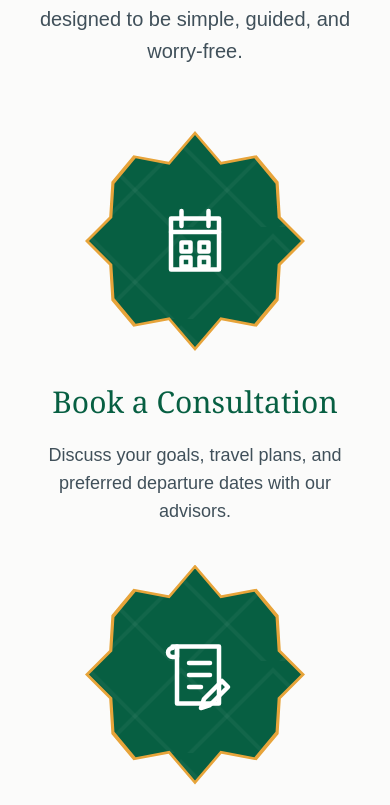
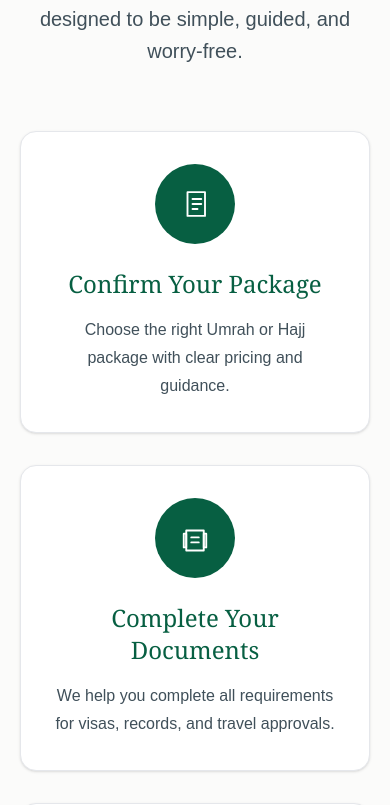
Before and after one commit to HamzaSlysol/my-fullstack-app, a Next.js app: page / in a window 390 px wide. Shown: the part 8667-9472 px from the top of the page. Built offline with nearby package versions, Linux system fonts and the light colour scheme.

Commit message:
fix: ui changes

```diff
--- /dev/null
+++ b/app/documents/page.tsx
@@ -0,0 +1,51 @@
+import type { Metadata } from "next";
+import Image from "next/image";
+
+import Documents from "@/components/landing/Documents";
+import { LandingHeader } from "@/components/landing/LandingHeader";
+
+export const metadata: Metadata = {
+  title: "Documents | Qibla",
+  description:
+    "Review the documents required for Umrah and Hajj travel with Qibla.",
+};
+
+export default function DocumentsPage() {
+  return (
+    <main className="min-h-screen bg-[#fbfbfa] text-[#17211f]">
+      <section className="relative isolate overflow-hidden border-b border-[#dfcfb5] bg-white pt-20">
+        <Image
+          src="/qibla-hero.png"
+          alt=""
+          fill
+          preload
+          sizes="100vw"
+          className="object-cover object-center opacity-20"
+        />
+        <div className="absolute inset-0 bg-white/72" />
+        <div className="absolute inset-x-0 bottom-0 h-28 bg-gradient-to-t from-[#fbfbfa] to-transparent" />
+
+        <LandingHeader />
+
+        <div className="relative z-10 mx-auto flex min-h-[280px] max-w-5xl flex-col items-center justify-center px-5 py-12 text-center sm:px-8 sm:py-16">
+          <p className="text-sm font-bold uppercase tracking-[0.18em] text-[#075f42]">
+            Documents
+          </p>
+          <h1 className="mt-3 font-serif text-5xl leading-tight text-[#202020] sm:text-6xl">
+            Documents Required for Umrah and Hajj
+          </h1>
+          <p className="mt-5 max-w-2xl text-base leading-7 text-[#40505a] sm:text-lg">
+            Keep your paperwork ready before booking so visa processing and
+            travel approval can move smoothly.
+          </p>
+        </div>
+      </section>
+
+      <section className="px-5 py-16 sm:px-8 sm:py-20 lg:px-12">
+        <div className="mx-auto max-w-5xl">
+          <Documents showHeading={false} />
+        </div>
+      </section>
+    </main>
+  );
+}
--- /dev/null
+++ b/components/landing/Documents.tsx
@@ -0,0 +1,50 @@
+type DocumentsProps = {
+  showHeading?: boolean;
+};
+
+const Documents = ({ showHeading = true }: DocumentsProps) => {
+  return (
+    <div className="mt-12 rounded-3xl border border-gray-200 bg-white p-8 shadow-sm">
+      {showHeading ? (
+        <h3 className="font-serif text-3xl text-[#075f42]">
+          Documents Required for Umrah and Hajj
+        </h3>
+      ) : null}
+
+      <div className={`${showHeading ? "mt-8" : ""} grid gap-8 md:grid-cols-2`}>
+        <div>
+          <h4 className="text-xl font-bold text-[#202020]">Umrah Documents</h4>
+
+          <ul className="mt-4 list-disc space-y-3 pl-5 text-left text-[#40505a]">
+            <li>Valid passport with at least 6 months validity</li>
+            <li>Passport-sized photographs with white background</li>
+            <li>Umrah visa or eVisa approval</li>
+            <li>CNIC / National ID copy</li>
+            <li>Confirmed return flight tickets</li>
+            <li>Hotel booking confirmation</li>
+            <li>Vaccination certificates if required</li>
+            <li>Marriage or birth certificate if traveling with family</li>
+          </ul>
+        </div>
+
+        <div>
+          <h4 className="text-xl font-bold text-[#202020]">Hajj Documents</h4>
+
+          <ul className="mt-4 list-disc space-y-3 pl-5 text-left text-[#40505a]">
+            <li>Valid passport with at least 6 months validity</li>
+            <li>Hajj visa approval</li>
+            <li>Recent passport-sized photographs</li>
+            <li>CNIC / National ID copy</li>
+            <li>Completed Hajj application form</li>
+            <li>Vaccination certificates</li>
+            <li>Confirmed travel itinerary</li>
+            <li>Accommodation and package confirmation</li>
+            <li>Proof of payment</li>
+          </ul>
+        </div>
+      </div>
+    </div>
+  );
+};
+
+export default Documents;
--- a/components/landing/LandingHeader.tsx
+++ b/components/landing/LandingHeader.tsx
@@ -5,6 +5,7 @@ const navItems = [
   { label: "About Us", href: "/about" },
   { label: "Packages", href: "/packages" },
   { label: "Services", href: "/services" },
+  { label: "Documents", href: "/documents" },
 ];
 
 export function LandingHeader() {
--- a/components/landing/PackagesSection.tsx
+++ b/components/landing/PackagesSection.tsx
@@ -7,6 +7,7 @@ type DetailCard = {
   description: string;
   icon: DetailIcon;
   items: string[];
+  detailsHref?: string;
 };
 
 const detailCards: DetailCard[] = [
@@ -36,6 +37,7 @@ const detailCards: DetailCard[] = [
     title: "Visa & Documentation",
     description: "Fast and complete support for visa and document processing.",
     icon: "passport",
+    detailsHref: "/documents",
     items: [
       "2-5 days",
       "Fast visa processing",
@@ -199,7 +201,7 @@ function DetailCard({ card }: { card: DetailCard }) {
         </ul>
 
         <Link
-          href="/packages"
+          href={card.detailsHref ?? "/packages"}
           className="mt-auto inline-flex min-h-16 items-center justify-center rounded-full bg-[#075f42] px-8 text-xl font-bold text-white transition hover:bg-[#064b36] focus:outline-none focus:ring-4 focus:ring-[#075f42]/25"
         >
           See Details
--- a/components/landing/ProcessSection.tsx
+++ b/components/landing/ProcessSection.tsx
@@ -1,48 +1,39 @@
-type ProcessIcon = "calendar" | "document" | "folder" | "plane";
+"use client";
+
+import Link from "next/link";
+
+type ProcessIconType = "document" | "folder" | "plane";
 
 type ProcessStep = {
+  id: "package" | "documents" | "journey";
   title: string;
   description: string;
-  icon: ProcessIcon;
+  icon: ProcessIconType;
 };
 
 const steps: ProcessStep[] = [
   {
-    title: "Book a Consultation",
-    description:
-      "Discuss your goals, travel plans, and preferred departure dates with our advisors.",
-    icon: "calendar",
-  },
-  {
+    id: "package",
     title: "Confirm Your Package",
     description:
       "Choose the right Umrah or Hajj package with clear pricing and guidance.",
     icon: "document",
   },
   {
+    id: "documents",
     title: "Complete Your Documents",
     description:
       "We help you complete all requirements for visas, records, and travel approvals.",
     icon: "folder",
   },
   {
+    id: "journey",
     title: "Begin Your Journey",
     description:
       "Travel with your group and enjoy full support, guidance, and comfortable arrangements from start to finish.",
     icon: "plane",
   },
 ];
-
-const rosetteClipPath =
-  "polygon(50% 0, 62% 14%, 78% 11%, 88% 23%, 89% 39%, 100% 50%, 89% 61%, 88% 77%, 78% 89%, 62% 86%, 50% 100%, 38% 86%, 22% 89%, 12% 77%, 11% 61%, 0 50%, 11% 39%, 12% 23%, 22% 11%, 38% 14%)";
-
-const patternStyle = {
-  backgroundColor: "#075f42",
-  backgroundImage:
-    "linear-gradient(45deg, transparent 43%, rgba(255, 255, 255, 0.045) 44%, rgba(255, 255, 255, 0.045) 46%, transparent 47%), linear-gradient(-45deg, transparent 43%, rgba(255, 255, 255, 0.045) 44%, rgba(255, 255, 255, 0.045) 46%, transparent 47%)",
-  backgroundPosition: "0 0, 0 0",
-  backgroundSize: "92px 92px",
-};
 
 export function ProcessSection() {
   return (
@@ -55,18 +46,20 @@ export function ProcessSection() {
           <p className="text-base font-bold uppercase tracking-[0.08em] text-[#075f42]">
             Our Process
           </p>
+
           <h2 className="mt-6 font-serif text-5xl leading-tight text-[#202020] sm:text-6xl">
             A Simple Process for a Smooth Pilgrimage
           </h2>
+
           <p className="mx-auto mt-8 max-w-3xl text-xl leading-8 text-[#40505a]">
             We take care of the details so you can focus on your worship, every
             step is designed to be simple, guided, and worry-free.
           </p>
         </div>
 
-        <div className="mt-16 grid gap-10 sm:grid-cols-2 lg:grid-cols-4">
+        <div className="mt-16 grid gap-8 md:grid-cols-3">
           {steps.map((step) => (
-            <ProcessStep key={step.title} step={step} />
+            <ProcessStepCard key={step.id} step={step} />
           ))}
         </div>
       </div>
@@ -74,37 +67,44 @@ export function ProcessSection() {
   );
 }
 
-function ProcessStep({ step }: { step: ProcessStep }) {
-  return (
-    <article className="text-center">
-      <div
-        className="mx-auto grid size-[220px] place-items-center bg-[#e7a43a] p-1"
-        style={{ clipPath: rosetteClipPath }}
-        aria-hidden="true"
-      >
-        <div
-          className="grid size-full place-items-center text-white"
-          style={{ ...patternStyle, clipPath: rosetteClipPath }}
-        >
-          <ProcessIcon type={step.icon} />
-        </div>
+function ProcessStepCard({ step }: { step: ProcessStep }) {
+  const cardContent = (
+    <>
+      <div className="mx-auto flex h-20 w-20 items-center justify-center rounded-full bg-[#075f42] text-white">
+        <ProcessIcon type={step.icon} />
       </div>
 
-      <h3 className="mx-auto mt-8 max-w-xs font-serif text-3xl leading-tight text-[#075f42]">
-        {step.title}
-      </h3>
-      <p className="mx-auto mt-5 max-w-xs text-lg leading-7 text-[#40505a]">
+      <h3 className="mt-6 font-serif text-2xl text-[#075f42]">{step.title}</h3>
+
+      <p className="mt-4 text-base leading-7 text-[#40505a]">
         {step.description}
       </p>
+    </>
+  );
+
+  const className =
+    "block w-full rounded-2xl border border-gray-200 bg-white p-8 text-center shadow-sm transition-all hover:-translate-y-1 hover:border-[#075f42] hover:shadow-md focus:outline-none focus:ring-4 focus:ring-[#075f42]/20";
+
+  if (step.id === "documents") {
+    return (
+      <Link href="/documents" className={className}>
+        {cardContent}
+      </Link>
+    );
+  }
+
+  return (
+    <article className={className} aria-label={step.title}>
+      {cardContent}
     </article>
   );
 }
 
-function ProcessIcon({ type }: { type: ProcessIcon }) {
+function ProcessIcon({ type }: { type: ProcessIconType }) {
   return (
     <svg
       viewBox="0 0 64 64"
-      className="size-24"
+      className="h-10 w-10"
       fill="none"
       stroke="currentColor"
       strokeLinecap="round"
@@ -112,27 +112,12 @@ function ProcessIcon({ type }: { type: ProcessIcon }) {
       strokeWidth="3"
       aria-hidden="true"
     >
-      {type === "calendar" && (
-        <>
-          <path d="M16 17h32v34H16z" />
-          <path d="M16 26h32" />
-          <path d="M23 12v10" />
-          <path d="M41 12v10" />
-          <path d="M23 33h6v6h-6z" />
-          <path d="M35 33h6v6h-6z" />
-          <path d="M23 43h6v6h-6z" />
-          <path d="M35 43h6v6h-6z" />
-        </>
-      )}
-
       {type === "document" && (
         <>
           <path d="M20 13h28v38H20z" />
-          <path d="M17 13h3v7h-3a3 3 0 0 1 0-6" />
           <path d="M28 24h14" />
           <path d="M28 32h14" />
           <path d="M28 40h8" />
-          <path d="m38 48 12-12 4 4-12 12-6 2 2-6Z" />
         </>
       )}
 
--- a/components/packages/HotelCard.tsx
+++ b/components/packages/HotelCard.tsx
@@ -59,7 +59,6 @@ export function HotelCard({ hotel }: { hotel: Hotel }) {
   if (!hotel.link) {
     return cardContent;
   }
-  console.log("Hotel link:", hotel.link);
   return (
     <Link href={hotel.link} target="_blank" className="block">
       {cardContent}
```
Also changed, not shown: app/services/page.tsx (+4 -3 lines).
